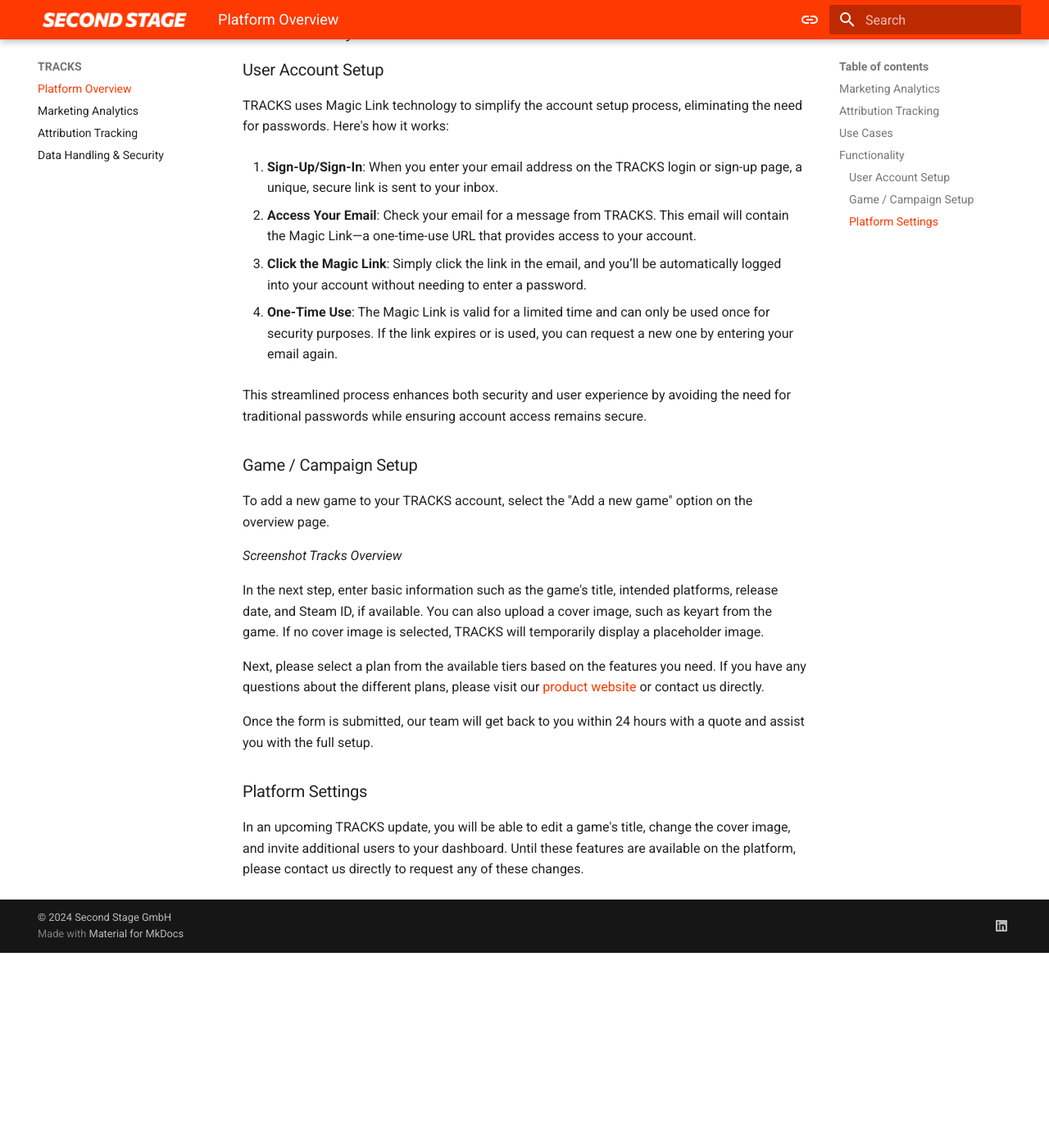
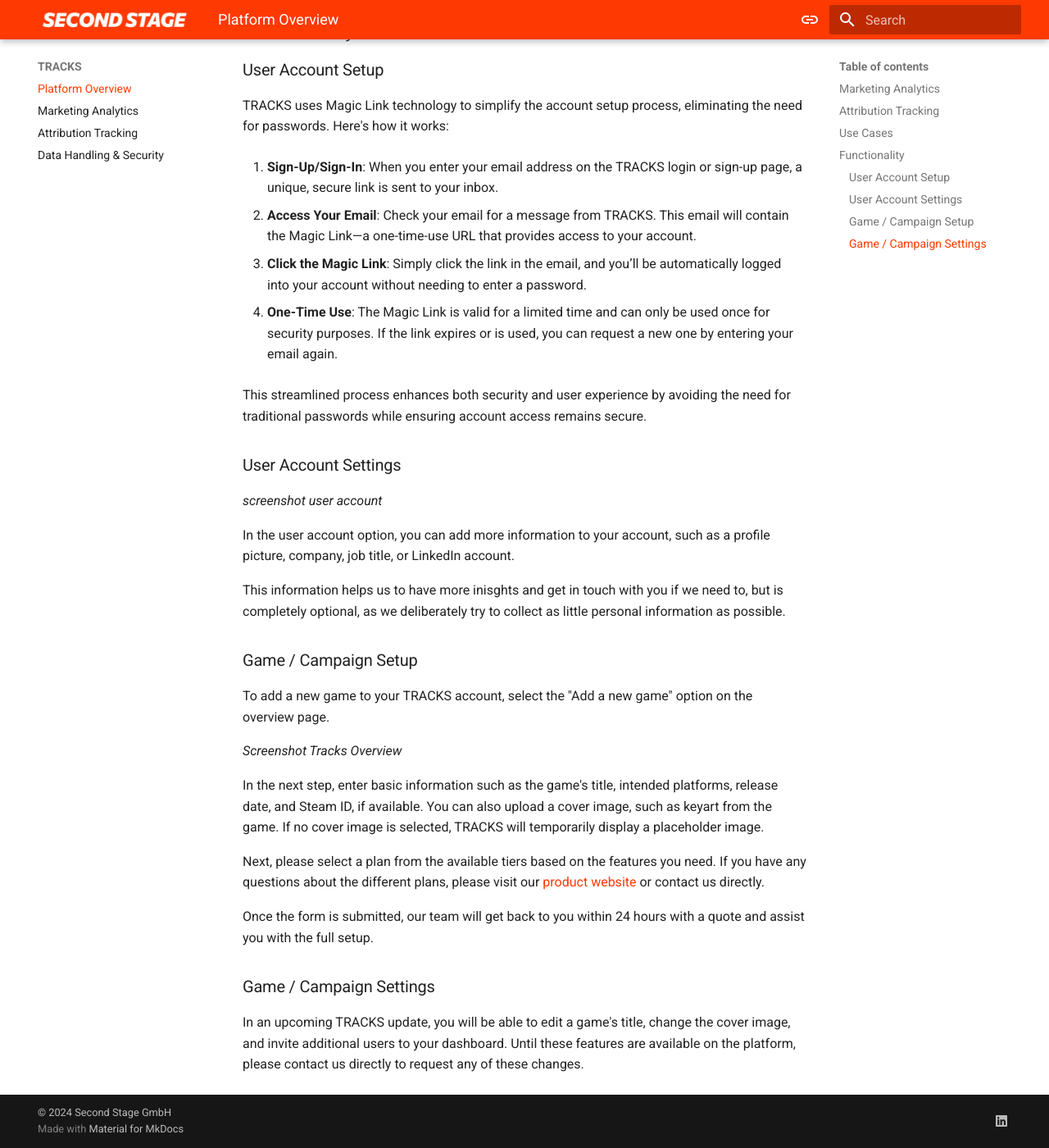
Before and after one commit to secondstage-io/tracks-documentation, an MkDocs documentation site: the page built from docs/tracks/overview.md, in a window 1280 px wide and 1400 px high, scrolled down 2945 px. Shown: the whole window at 82% size. Built offline with MkDocs 1.6.1 and Material for MkDocs 9.7.7, drawn with Linux system fonts in a browser that asks for light colours; before the commit the page ends 4107 px from its top, so only the background shows below that.

Commit message:
Update overview.md
small adjustments/ added user account section

```diff
--- a/docs/tracks/overview.md
+++ b/docs/tracks/overview.md
@@ -80,6 +80,14 @@
 
 This streamlined process enhances both security and user experience by avoiding the need for traditional passwords while ensuring account access remains secure.
 
+### User Account Settings
+
+*screenshot user account*
+
+In the user account option, you can add more information to your account, such as a profile picture, company, job title, or LinkedIn account.
+
+This information helps us to have more inisghts and get in touch with you if we need to, but is completely optional, as we deliberately try to collect as little personal information as possible.
+
 ### Game / Campaign Setup
 
 To add a new game to your TRACKS account, select the "Add a new game" option on the overview page.
@@ -92,6 +100,6 @@
 
 Once the form is submitted, our team will get back to you within 24 hours with a quote and assist you with the full setup.
 
-### Platform Settings
+### Game / Campaign Settings
 
 In an upcoming TRACKS update, you will be able to edit a game's title, change the cover image, and invite additional users to your dashboard. Until these features are available on the platform, please contact us directly to request any of these changes.
```
